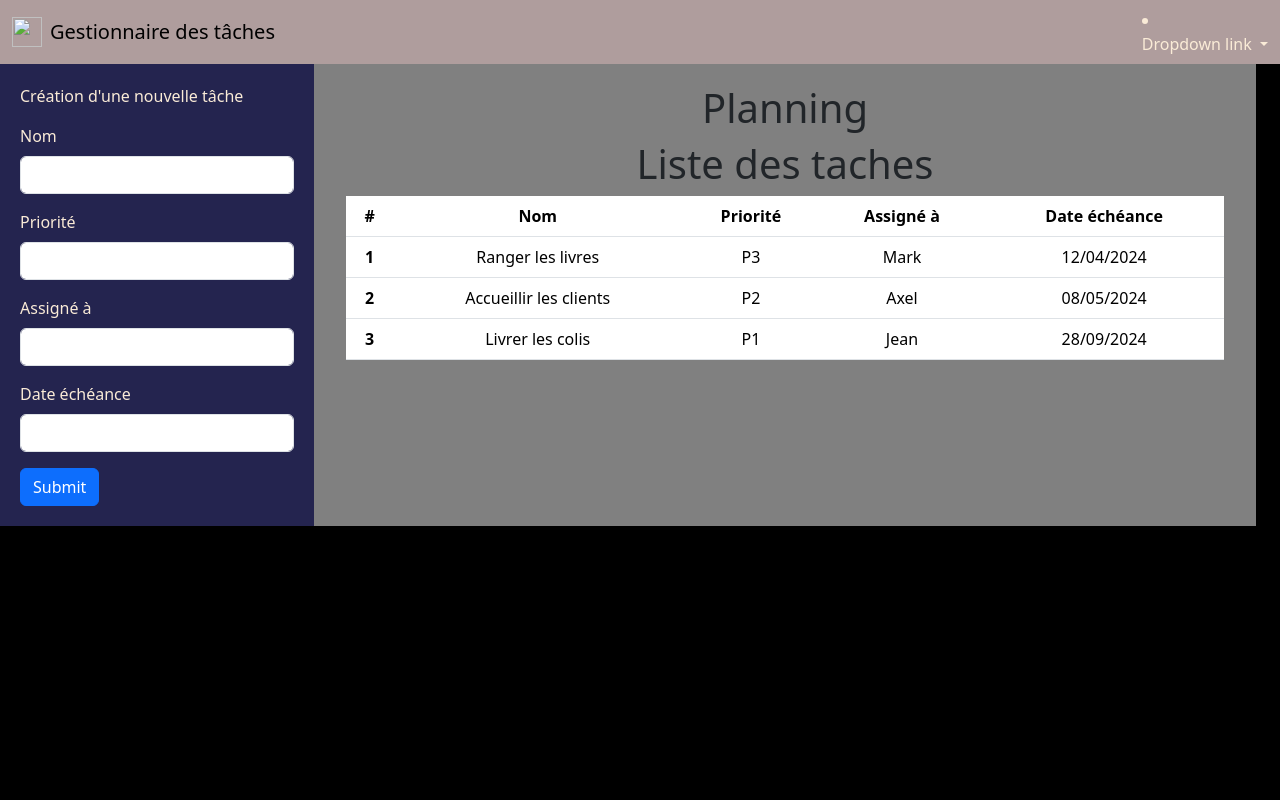
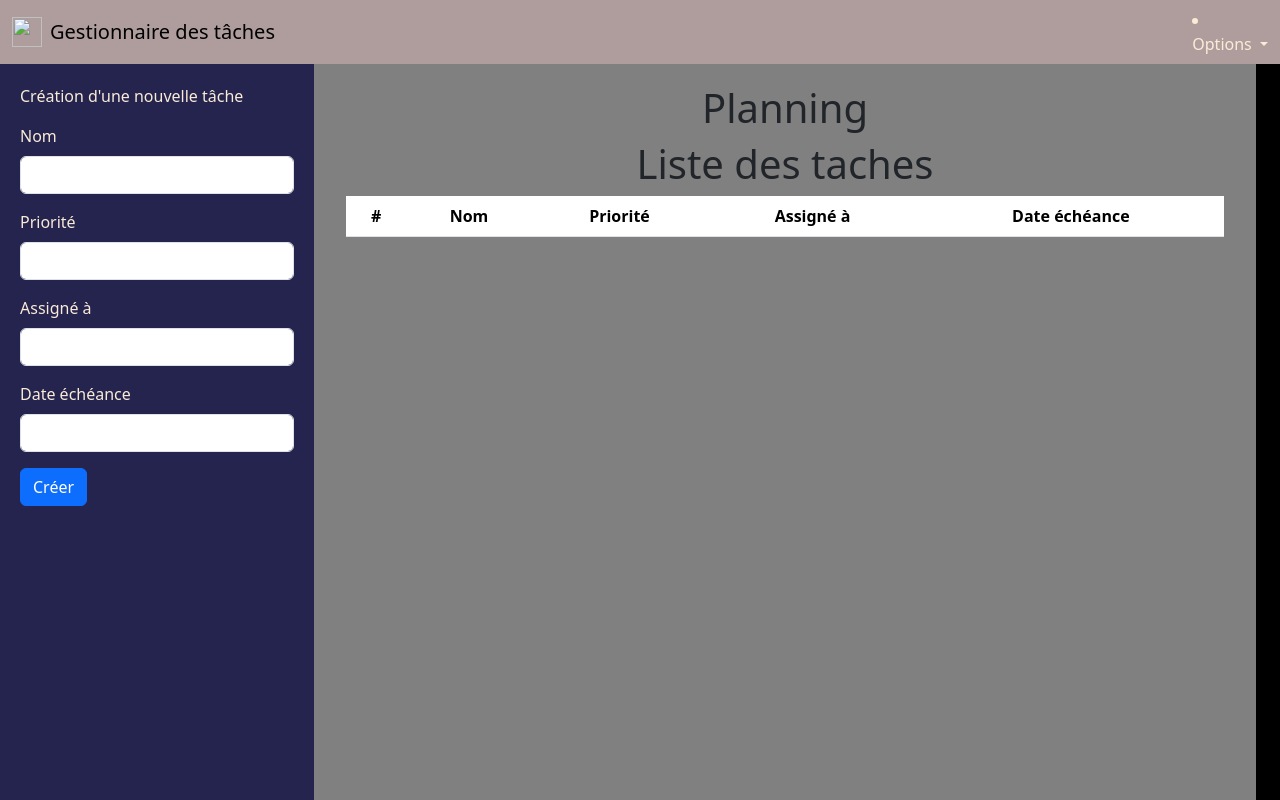
Before and after one commit to Aresaritz/Projet_fil_rouge, a PHP site: page /tache.html in a window 1280 px wide. Run offline with PHP 8.4, Linux system fonts and the light colour scheme; lists and menus that the app fills with data are empty.

Commit message:
plus propre

```diff
--- a/tache.css
+++ b/tache.css
@@ -1,16 +1,34 @@
-.listetache {
-    background-color: grey;
-    padding: 20px;
+html, body {
+    height: 100%;
+    margin: 0;
+    padding: 0;
+    background-color: black;
+    display: flex;
+    flex-direction: column;
 }
 
-.planning{
-    background-color: antiquewhite;
+.container-fluid.row.fullwid {
+    flex-grow: 1; /* Pour que le contenu prenne tout l'espace restant */
+    display: flex;
+    flex-direction: row; /* Arrange les divs en ligne */
+
 }
 
 .crea_obj {
     background-color: rgb(36, 36, 79);
     color: antiquewhite;
     padding: 20px;
+    flex: 0 0 25%; /* Occupe 25% de la largeur */
+}
+
+.listetache {
+    background-color: grey;
+    padding: 20px;
+    flex-grow: 1; /* Prend l'espace restant */
+}
+
+.planning {
+    background-color: antiquewhite;
 }
 
 .nbar {
@@ -21,10 +39,3 @@
 .fullwid {
     width: 100%;
 }
-
-html , body {
-    height: 100%;
-    margin: 0;
-    padding: 0;
-    background-color: black;
-}
--- a/tache.html
+++ b/tache.html
@@ -22,13 +22,12 @@
         <!-- afficher le nom de l'utilisateur -->
 
         <li class="nav-item dropdown">
-          <a class="nav-link dropdown-toggle" href="#" role="button" data-bs-toggle="dropdown" aria-expanded="false">
-            Dropdown link
+          <a class="nav-link dropdown-toggle" role="button" data-bs-toggle="dropdown" aria-expanded="true">
+            Options
           </a>
           <ul class="dropdown-menu">
-            <li><a class="dropdown-item" href="#">Action</a></li>
-            <li><a class="dropdown-item" href="#">Another action</a></li>
-            <li><a class="dropdown-item" href="#">Something else here</a></li>
+            <li><a class="dropdown-item" href="#">Modifier Profil</a></li>
+            <li><a class="dropdown-item" href="#">Déconnexion</a></li>
           </ul>
         </li>
       </div>
@@ -56,7 +55,7 @@
                         <input type="" class="form-control" id="">
                     </div>
 
-                    <button type="submit" class="btn btn-primary">Submit</button>
+                    <button type="submit" class="btn btn-primary">Créer</button>
                   </form>
             </div>
 
@@ -82,13 +81,13 @@
                             <th scope="col">Date échéance</th>
                           </tr>
                         </thead>
-                        <tbody>
+                        <!-- <tbody>    Structure pour les taches
                           <tr>
-                            <th scope="row">1</th>
-                            <td>Ranger les livres</td>
-                            <td>P3</td>
-                            <td>Mark</td>
-                            <td>12/04/2024</td>
+                            <th scope="row">1</th>        -Code numéro
+                            <td>Ranger les livres</td>    -intitulé
+                            <td>P3</td>                   - Priorité
+                            <td>Mark</td>                 - Personne asssigné
+                            <td>12/04/2024</td>           - Date
                           </tr>
                           <tr>
                             <th scope="row">2</th>
@@ -104,7 +103,7 @@
                             <td>Jean</td>
                             <td>28/09/2024</td>
                           </tr>
-                        </tbody>
+                        </tbody> -->
                       </table>
                 </div>
               </div>
```
